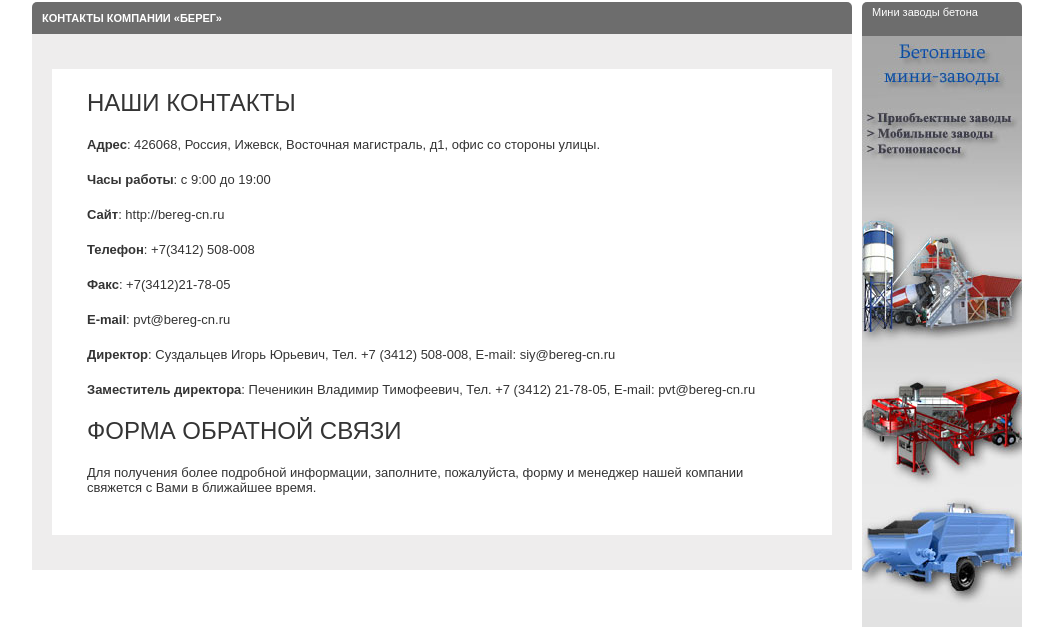
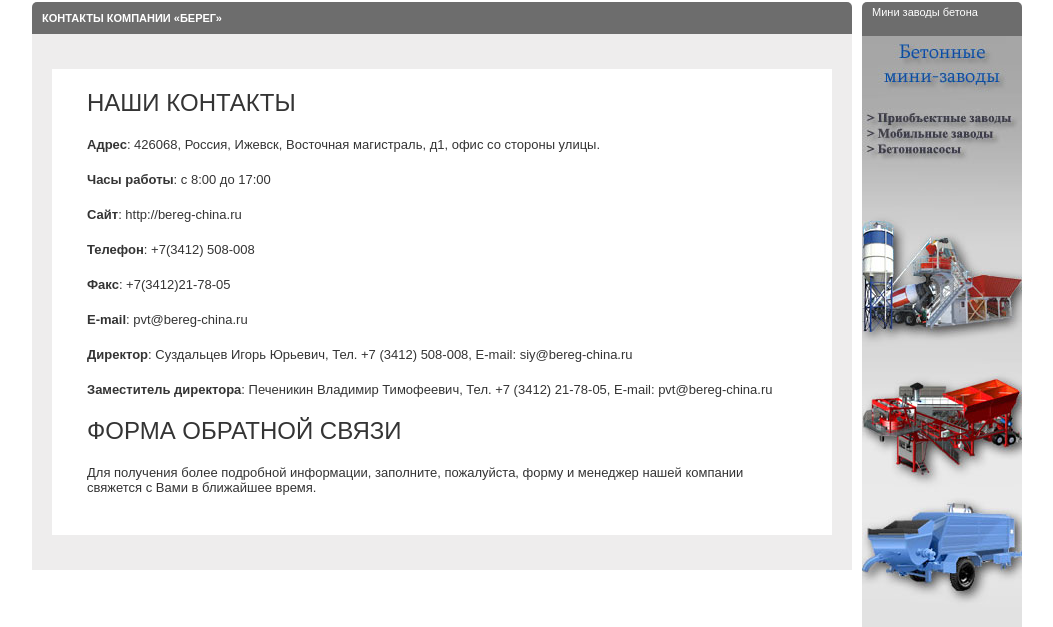
Before and after one commit to pivolan/Bereg_china_gae, a Python web app: template templates/pages/contacts.html in a window 1280 px wide. Shown: the part 335-962 px from the top of the page, without its empty margins (113-1166 px from the left). Run offline with Jinja, Linux system fonts and the light colour scheme; the template is opened without the code that fills it, so the values that code supplies are empty; some libraries are stand-ins or nearby versions.

Commit message:
Изменен адрес электронной почты.

```diff
--- a/templates/pages/contacts.html
+++ b/templates/pages/contacts.html
@@ -11,14 +11,14 @@
 {% block text %}
 	<h2>Наши контакты </h2>
 	<p><strong>Адрес</strong>: 426068, Россия, Ижевск, Восточная магистраль, д1, офис со стороны улицы.</p>
-	<p><strong>Часы работы</strong>: с 9:00 до 19:00</p>
-	<p><strong>Сайт</strong>: http://bereg-cn.ru</p>
+	<p><strong>Часы работы</strong>: с 8:00 до 17:00</p>
+	<p><strong>Сайт</strong>: http://bereg-china.ru</p>
 	<p><strong>Телефон</strong>: +7(3412) 508-008</p>
 	<p><strong>Факс</strong>: +7(3412)21-78-05</p>
-	<p><strong>E-mail</strong>: pvt@bereg-cn.ru</p>
-	<p><strong>Директор</strong>: Суздальцев Игорь Юрьевич, Тел. +7 (3412) 508-008, E-mail: siy@bereg-cn.ru</p>
+	<p><strong>E-mail</strong>: pvt@bereg-china.ru</p>
+	<p><strong>Директор</strong>: Суздальцев Игорь Юрьевич, Тел. +7 (3412) 508-008, E-mail: siy@bereg-china.ru</p>
 	<p><strong>Заместитель директора</strong>: Печеникин Владимир Тимофеевич, Тел. +7 (3412) 21-78-05, E-mail:
-		pvt@bereg-cn.ru
+		pvt@bereg-china.ru
 	</p>
 	<h2>Форма обратной связи </h2>
 	<p>Для получения более подробной информации, заполните, пожалуйста, форму и менеджер нашей компании свяжется с Вами
```
